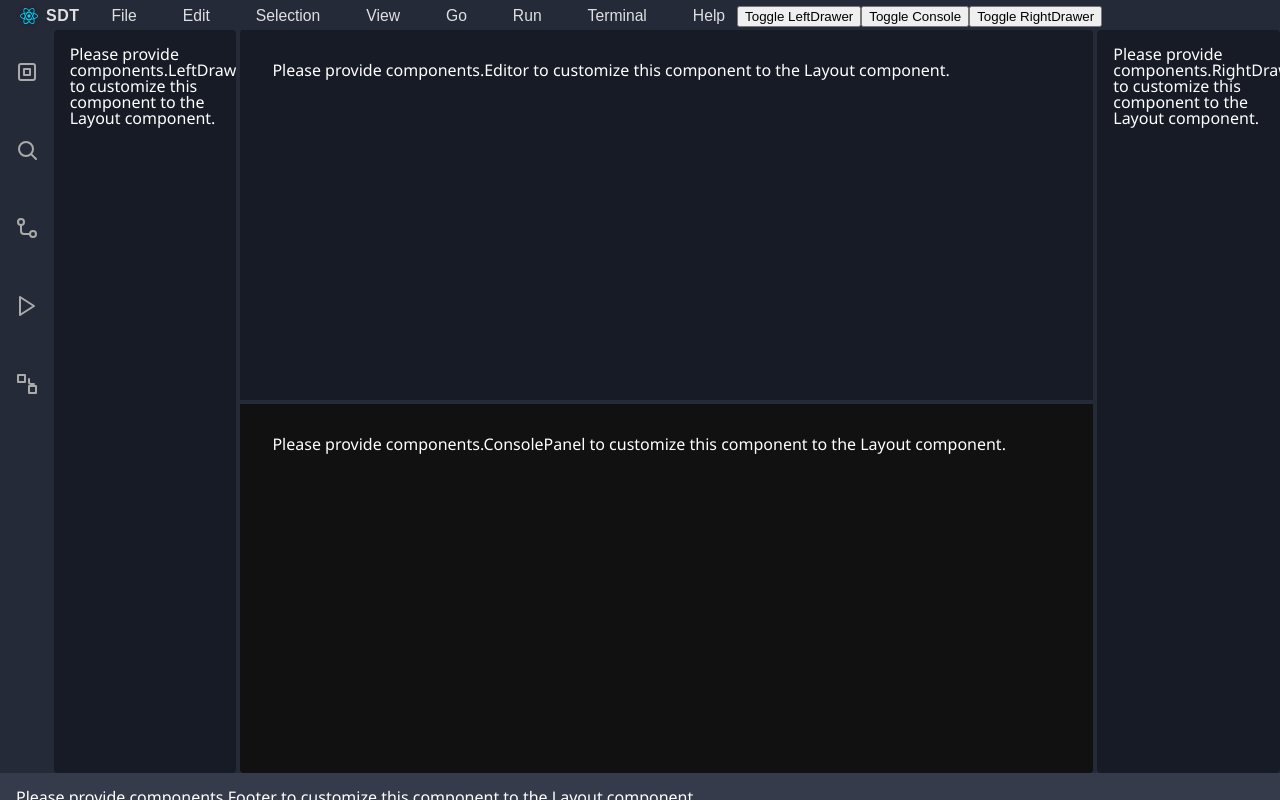
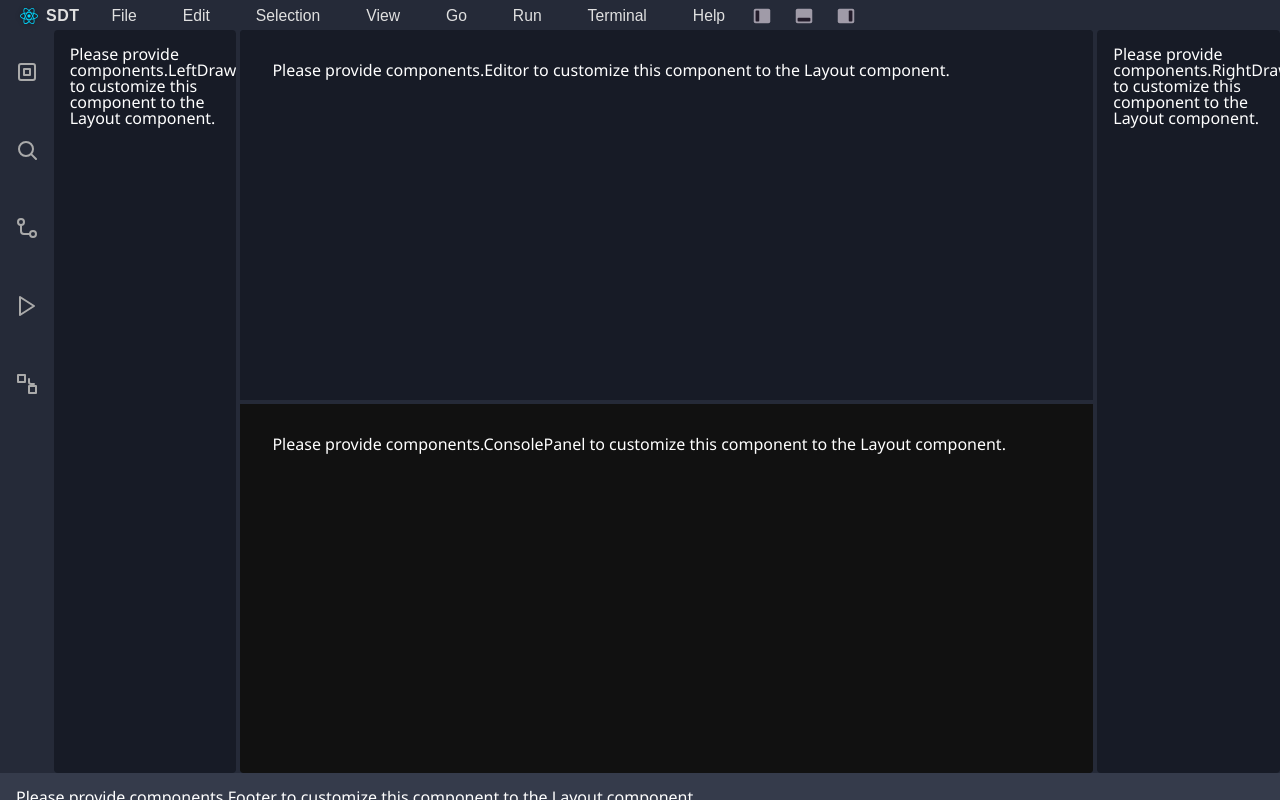
Before and after one commit to jhasselbring/sdt, a React (Vite) app: page / in a window 1280 px wide. Built offline with nearby package versions, Linux system fonts and the light colour scheme.

Commit message:
Add SVG icons and styled buttons for drawer toggles in Header component

```diff
--- a/src/renderer/components/Header.jsx
+++ b/src/renderer/components/Header.jsx
@@ -83,6 +83,43 @@ const menuItems = [
   'Help',
 ];
 
+// Add SVG icon components for toggles (matching screenshot style)
+const LeftDrawerIcon = () => (
+  <svg width="22" height="22" viewBox="0 0 24 24" fill="none">
+    <rect x="3" y="4" width="18" height="16" rx="2" fill="#a09ba8"/>
+    <rect x="5" y="6" width="4" height="12" rx="1" fill="#231c2b"/>
+  </svg>
+);
+const ConsoleIcon = () => (
+  <svg width="22" height="22" viewBox="0 0 24 24" fill="none">
+    <rect x="3" y="4" width="18" height="16" rx="2" fill="#a09ba8"/>
+    <rect x="5" y="14" width="14" height="4" rx="1" fill="#231c2b"/>
+  </svg>
+);
+const RightDrawerIcon = () => (
+  <svg width="22" height="22" viewBox="0 0 24 24" fill="none">
+    <rect x="3" y="4" width="18" height="16" rx="2" fill="#a09ba8"/>
+    <rect x="15" y="6" width="4" height="12" rx="1" fill="#231c2b"/>
+  </svg>
+);
+
+// Styled icon button
+const IconButton = styled.button`
+  background: none;
+  border: none;
+  padding: 6px;
+  margin-left: 8px;
+  border-radius: 5px;
+  cursor: pointer;
+  display: inline-flex;
+  align-items: center;
+  transition: background 0.18s;
+  &:hover, &:focus {
+    background: rgba(255,255,255,0.08);
+    outline: none;
+  }
+`;
+
 /**
  * Header component for the app.
  * Displays the app logo, name, and a row of menu items.
@@ -106,9 +143,15 @@ export default function Header() {
         ))}
       </MenuBar>
       <div>
-        <button onClick={toggleLeftDrawer}>Toggle LeftDrawer</button>
-        <button onClick={toggleConsole}>Toggle Console</button>
-        <button onClick={toggleRightDrawer}>Toggle RightDrawer</button>
+        <IconButton onClick={toggleLeftDrawer} title="Toggle Left Drawer" aria-label="Toggle Left Drawer">
+          <LeftDrawerIcon />
+        </IconButton>
+        <IconButton onClick={toggleConsole} title="Toggle Console" aria-label="Toggle Console">
+          <ConsoleIcon />
+        </IconButton>
+        <IconButton onClick={toggleRightDrawer} title="Toggle Right Drawer" aria-label="Toggle Right Drawer">
+          <RightDrawerIcon />
+        </IconButton>
       </div>
     </HeaderContainer>
   );
```
